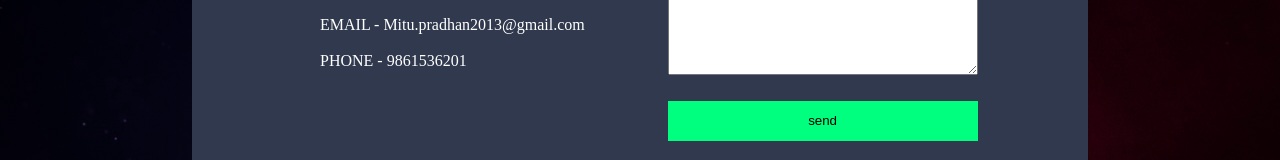
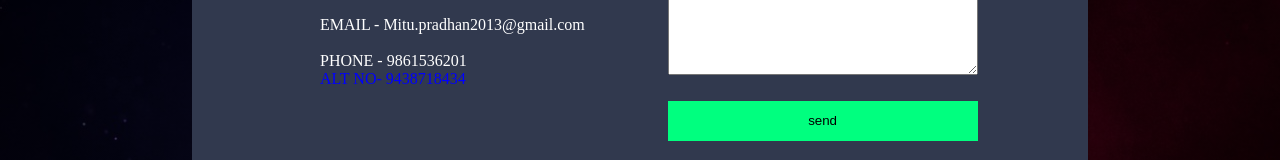
Before and after one commit to piladoctor/www.sriramclinic.com, a plain HTML site: page index.html in a window 1280 px wide. Shown: the part 3716-3876 px from the top of the page. Drawn offline with Linux system fonts and the light colour scheme.

Commit message:
Update index.html

```diff
--- a/index.html
+++ b/index.html
@@ -141,6 +141,7 @@
 					<p style="color: white;line-height: 20px;letter-spacing: 3px;font-family: sans-serif;font-size: 1vw">I'm a paragraph. Click here to add your own text and edit me. I’m a great place for you to tell a story and let your users know a little more about you.</p><br><br><br>
 					<p style="color: white">EMAIL - Mitu.pradhan2013@gmail.com</p><br>
 					<p style="color: white;">PHONE - 9861536201</p>
+					<p style="color:blue">ALT NO- 9438718434</p>
 				</div>
 				<div class="conform">
 					<form action="#">
```
